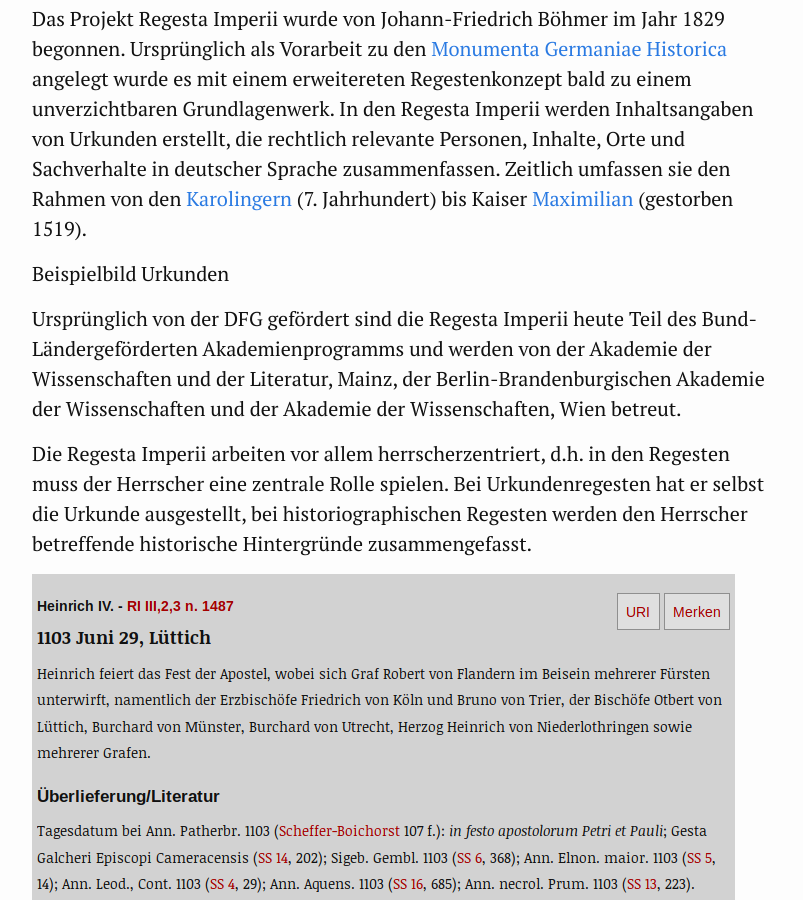
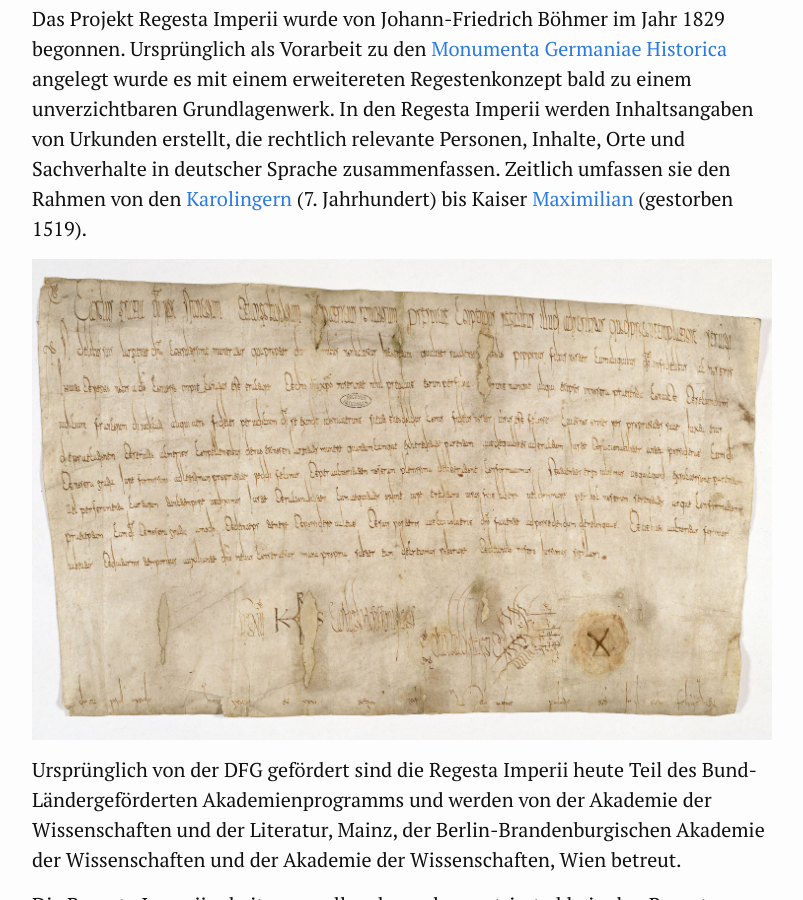
Before and after one commit to kuczera/Graphentechnologien, a Jekyll site: the page built from docs/10_Regesta-Imperii.md, in a window 1280 px wide and 900 px high, scrolled down 609 px. Shown: the whole window, without its empty margins (238-1041 px from the left). Built offline with Jekyll 4.4.1, drawn with Linux system fonts in a browser that asks for light colours.

Commit message:
RI Beispielurkunde ergänzt

```diff
--- a/docs/10_Regesta-Imperii.md
+++ b/docs/10_Regesta-Imperii.md
@@ -17,7 +17,7 @@
 
 Das Projekt Regesta Imperii wurde von Johann-Friedrich Böhmer im Jahr 1829 begonnen. Ursprünglich als Vorarbeit zu den [Monumenta Germaniae Historica](https://www.mgh.de) angelegt wurde es mit einem erweitereten Regestenkonzept bald zu einem unverzichtbaren Grundlagenwerk. In den Regesta Imperii werden Inhaltsangaben von Urkunden erstellt, die rechtlich relevante Personen, Inhalte, Orte und Sachverhalte in deutscher Sprache zusammenfassen. Zeitlich umfassen sie den Rahmen von den [Karolingern](https://de.wikipedia.org/wiki/Karolinger) (7. Jahrhundert) bis Kaiser [Maximilian](https://de.wikipedia.org/wiki/Maximilian_I._(HRR)) (gestorben 1519).
 
-Beispielbild Urkunden
+![Urkunde zum Regest RI I n. 336, in: Regesta Imperii Online. URL: http://www.mgh.de/bibliothek/virtueller-lesesaal/ddkar/01/?p=XXXI](Bilder/Beispielurkunde.jpg)
 
 
 Ursprünglich von der DFG gefördert sind die Regesta Imperii heute Teil des Bund-Ländergeförderten Akademienprogramms und werden von der Akademie der Wissenschaften und der Literatur, Mainz, der Berlin-Brandenburgischen Akademie der Wissenschaften und der Akademie der Wissenschaften, Wien betreut.
```
Also changed, not shown: docs/Bilder/Beispielurkunde.jpg (added).
